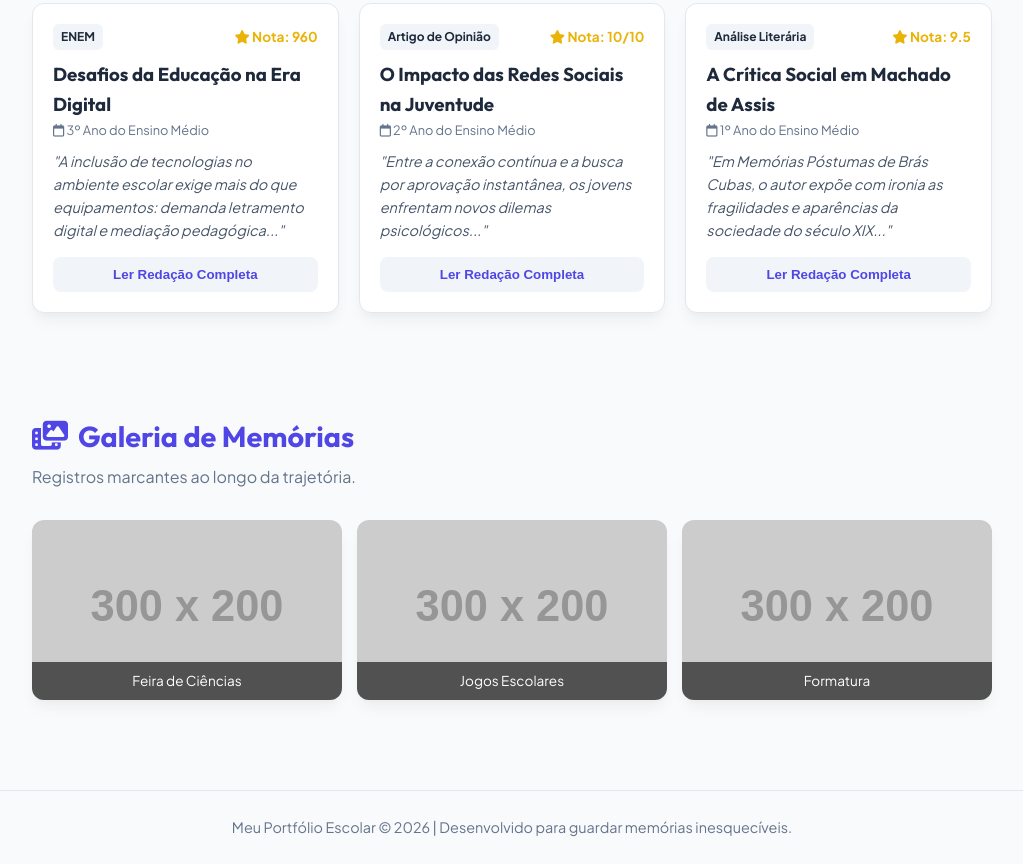
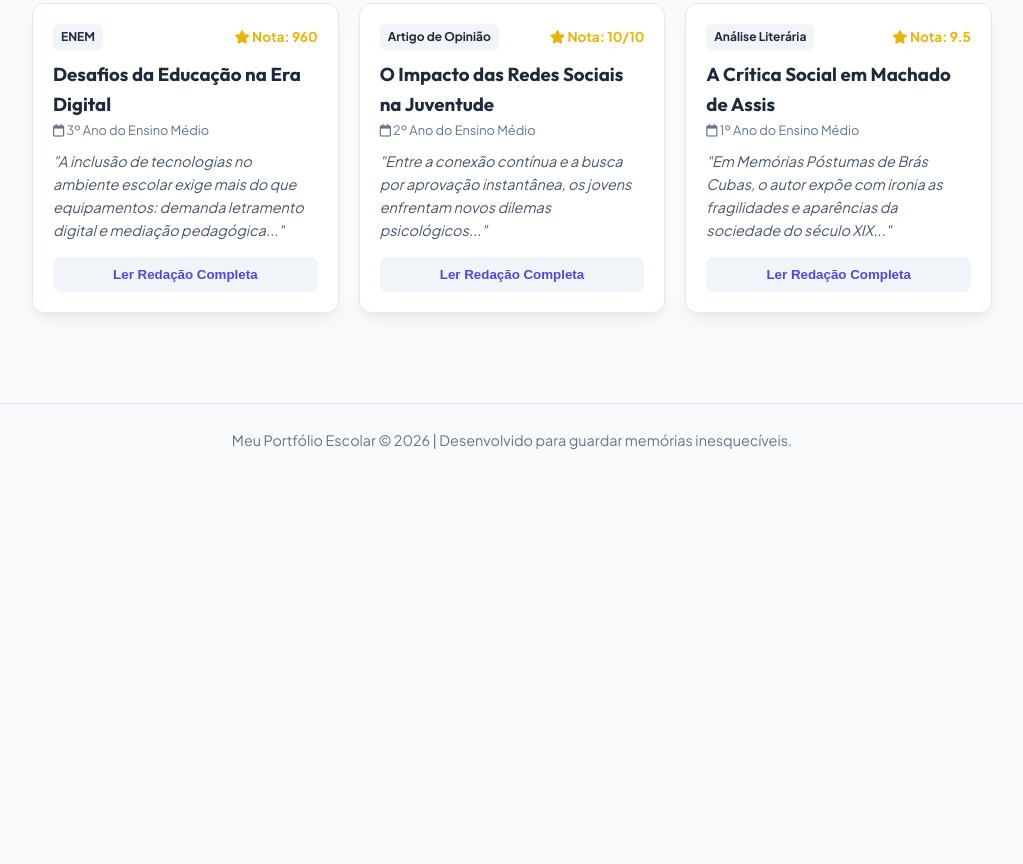
Before and after one commit to Edson2352/Memorias_Escolares-Edson, a plain HTML site: page index.html in a window 1280 px wide. Shown: the part 1919-2783 px from the top of the page, without its empty margins (128-1151 px from the left). After the commit the page ends 2396 px from the top, so only its background shows below. Drawn offline with Linux system fonts and the light colour scheme; placeholder pictures from the web are drawn by us.

Commit message:
Update index.html

```diff
--- a/index.html
+++ b/index.html
@@ -180,26 +180,6 @@
             </div>
         </section>
 
-        <!-- Seção 3: Galeria de Fotos / Assets -->
-        <section id="galeria" class="section">
-            <h2 class="section-title"><i class="fa-solid fa-photo-film"></i> Galeria de Memórias</h2>
-            <p class="section-desc">Registros marcantes ao longo da trajetória.</p>
-            <div class="gallery-grid">
-                <div class="gallery-item">
-                    <img src="assets/galeria-1.jpg" alt="Memória Escolar" onerror="this.src='https://via.placeholder.com/300x200/4f46e5/ffffff?text=Feira+de+Ciencias'">
-                    <div class="gallery-caption">Feira de Ciências</div>
-                </div>
-                <div class="gallery-item">
-                    <img src="assets/galeria-2.jpg" alt="Memória Escolar" onerror="this.src='https://via.placeholder.com/300x200/4f46e5/ffffff?text=Jogos+Escolares'">
-                    <div class="gallery-caption">Jogos Escolares</div>
-                </div>
-                <div class="gallery-item">
-                    <img src="assets/galeria-3.jpg" alt="Memória Escolar" onerror="this.src='https://via.placeholder.com/300x200/4f46e5/ffffff?text=Formatura'">
-                    <div class="gallery-caption">Formatura</div>
-                </div>
-            </div>
-        </section>
-
     </main>
 
     <!-- Modal para Leitura das Redações -->
```
